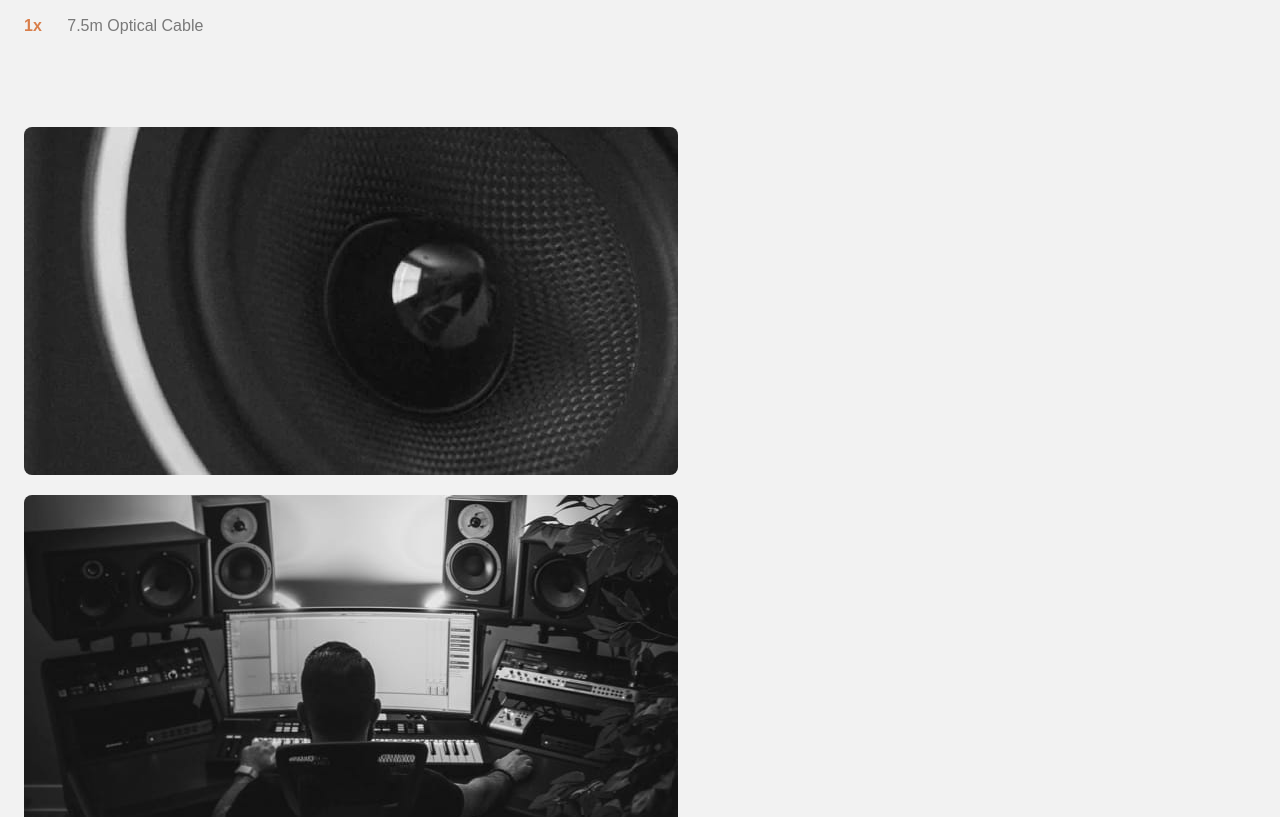
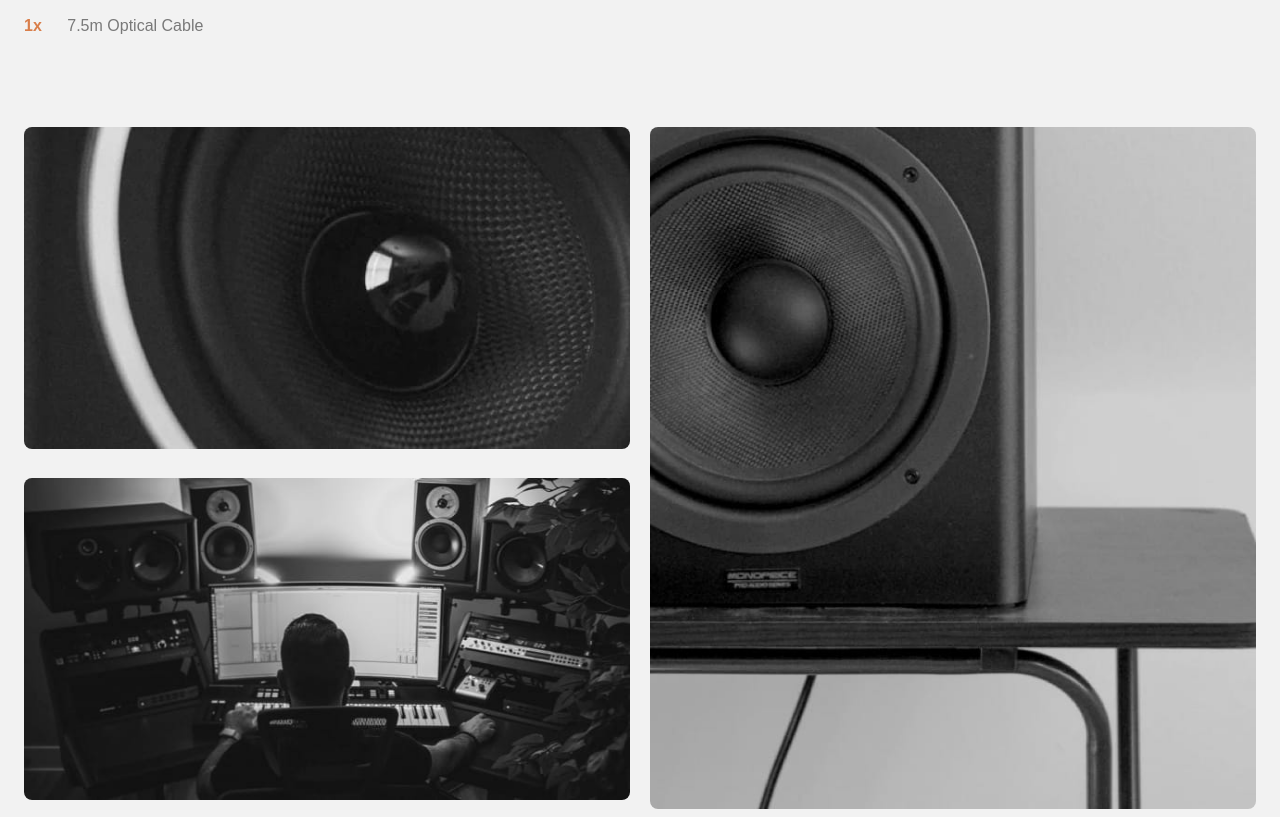
Before and after one commit to Ibarra11/audiophile, a React (Create React App) app: page /speakers/ZX7/8bfb2698-5b98-11ec-bf63-0242ac130002 in a window 1280 px wide. Shown: the part 1742-2559 px from the top of the page. Built offline with nearby package versions, Linux system fonts and the light colour scheme.

Commit message:
Galley grid images responsive

```diff
--- a/src/components/Product/Product_Gallery/index.tsx
+++ b/src/components/Product/Product_Gallery/index.tsx
@@ -1,5 +1,6 @@
 import React from 'react';
 import styled from 'styled-components';
+import breakpoints from '../../../shared/css/breakpoints';
 interface ProductGalleryProps {
   images: {
     img_1_mb: string;
@@ -10,9 +11,9 @@ interface ProductGalleryProps {
 const ProductGallery = ({ images }: ProductGalleryProps) => {
   return (
     <GridContainer>
-      <GridItem src={images.img_1_mb} />
-      <GridItem src={images.img_2_mb} />
-      <GridItem src={images.img_3_mb} />
+      <GridItem index={0} src={images.img_1_mb} />
+      <GridItem index={1} src={images.img_2_mb} />
+      <GridItem index={2} src={images.img_3_mb} />
     </GridContainer>
   );
 };
@@ -20,10 +21,30 @@ const ProductGallery = ({ images }: ProductGalleryProps) => {
 const GridContainer = styled.div`
   display: grid;
   gap: ${20 / 16}rem;
+  ${breakpoints.tabletAndUp} {
+    grid-template-columns: repeat(2, 1fr);
+  }
 `;
 
-const GridItem = styled.img`
+const GridItem = styled.img<{ index: number }>`
   border-radius: 8px;
+  ${breakpoints.tabletAndUp} {
+    grid-column: ${(p) => {
+      if (p.index < 2) {
+        return 1;
+      } else {
+        return 2;
+      }
+    }};
+    grid-row: ${(p) => {
+      if (p.index === 0) {
+        return 1;
+      } else if (p.index === 1) {
+        return 2;
+      } else {
+        return 'span 2';
+      }
+    }}
 `;
 
 export default ProductGallery;
```
